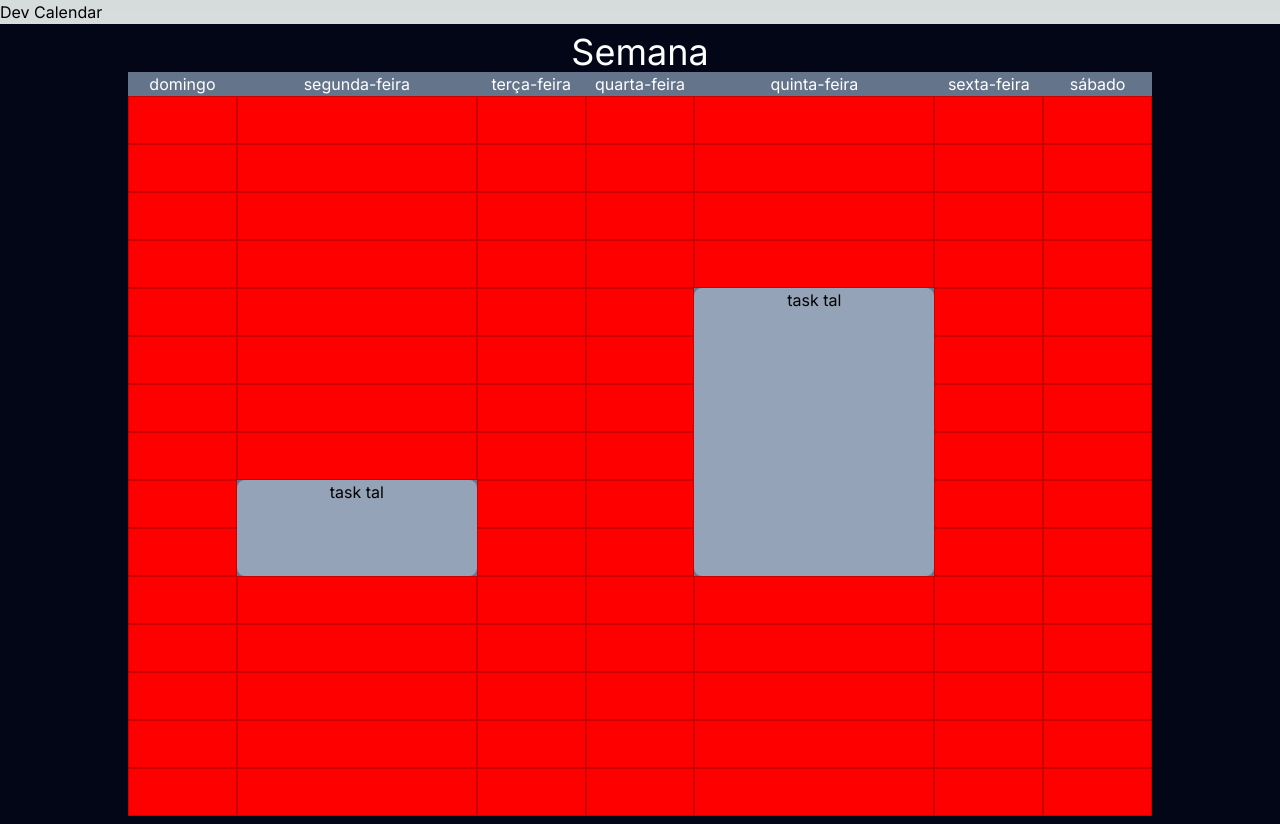
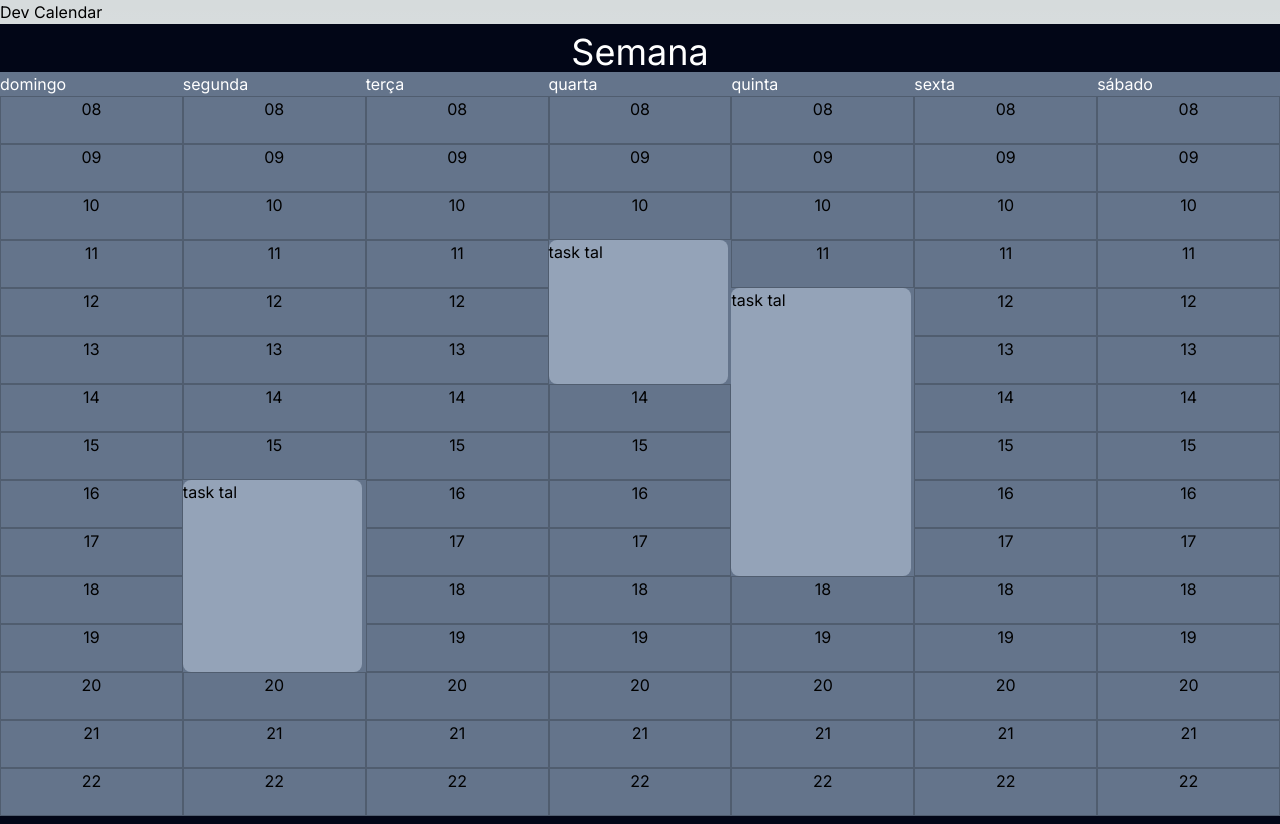
Before and after one commit to lfelipessilva/dev-calendar, a Next.js app: page / in a window 1280 px wide. Built offline with nearby package versions, Linux system fonts and the light colour scheme.

Commit message:
feature: now correctly render when event start in the middle of the hour

```diff
--- a/src/app/page.tsx
+++ b/src/app/page.tsx
@@ -10,14 +10,20 @@ import { CreateAvailableTimeModal } from "@/components/modals/CreateAvailableTim
 const stateEvent = [
   {
     id: 1,
-    start: new Date("May 8, 2023 16:00:00"),
-    end: new Date("May 8, 2023 18:00:00"),
+    start: new Date("May 8, 2023 16:30:00"),
+    end: new Date("May 8, 2023 20:00:00"),
     name: 'task tal'
   },
   {
     id: 2,
-    start: new Date("May 11, 2023 12:00:00"),
+    start: new Date("May 11, 2023 12:30:00"),
     end: new Date("May 11, 2023 18:00:00"),
+    name: 'task tal'
+  },
+  {
+    id: 3,
+    start: new Date("May 10, 2023 11:30:00"),
+    end: new Date("May 10, 2023 13:30:00"),
     name: 'task tal'
   }
 ]
@@ -70,14 +76,15 @@ export default function Home<NextPage>() {
   const handleDragEnter = (e: any, id: number) => {
     e.preventDefault();
     e.stopPropagation();
-    console.log(e);
     setDraggingEventId(id)
   };
+
   const handleDragLeave = (e: any) => {
     e.preventDefault();
     e.stopPropagation();
     e.target.style.backgroundColor = 'red'
   };
+
   const handleDragOver = (e: any, now: any) => {
     e.preventDefault();
     e.stopPropagation();
@@ -97,6 +104,7 @@ export default function Home<NextPage>() {
   const handleDrop = (e: any) => {
     e.preventDefault();
     e.stopPropagation();
+    setDraggingEventId({})
   };
 
   return (
@@ -111,30 +119,33 @@ export default function Home<NextPage>() {
         <div className="text-4xl">
           Semana
         </div>
-        <div className="flex w-4/5 justify-evenly">
+        <div className="grid grid-flow-col grid-cols-7 w-full justify-evenly">
           {days.map((day, dayIndex) => {
             return (
-              <div className="flex flex-col w-full justify-evenly text-center bg-slate-500" key={dayIndex}>
-                <div>{format(day, 'EEEE', { locale: ptBRLocale })}</div>
+              <div className="grid bg-slate-500" key={dayIndex}>
+                <div>{format(day, 'E', { locale: ptBRLocale })}</div>
                 {hours.map((hour, index) => {
                   const now = add(selectedWeek, { days: dayIndex, hours: hour })
-                  const [event] = events.filter(event => new Date(event.start) <= new Date(now) && new Date(event.end) > new Date(now))
+                  const [event] = events.filter(event => new Date(event.start) <= add(new Date(now), { minutes: 59 }) && sub(new Date(event.end), { minutes: 1 }) > new Date(now))
+                  const { isEventStart, isEventEnd, timeInElement } = findIfIsInEvent(event?.start, event?.end, now)
 
-                  const isEventStart = event && isEqual(new Date(event?.start), new Date(now))
-                  const isEventEnd = event && isEqual(new Date(event?.end), add(new Date(now), { hours: 1 }))
-
+                  const eventHeight = findEventHeight(isEventStart, isEventEnd, timeInElement)
                   if (event) {
                     return (
                       <div
                         key={index}
                         className={clsx(
-                          "w-60 h-12 bg-slate-400 text-black text-center",
+                          "w-[98%] h-12 bg-slate-400 text-black text-left",
+                          `h-${eventHeight}`,
                           isEventStart && 'rounded-t-lg',
-                          isEventEnd && 'rounded-b-lg'
+                          isEventEnd && 'rounded-b-lg',
+                          isEventStart && (eventHeight < 12) && `mt-${12 - eventHeight}`,
+                          isEventEnd && (eventHeight < 12) && `mb-${12 - eventHeight}`,
                         )}
                         draggable
                         onDragOver={e => handleDragOver(e, now)}
                         onDragEnter={e => handleDragEnter(e, event.id)}
+                        onDrop={e => handleDrop(e)}
                       >
                         {!!isEventStart && event?.name}
                       </div>
@@ -148,8 +159,9 @@ export default function Home<NextPage>() {
                       className="h-12 bg-slate-500 text-black text-center border border-black border-opacity-20"
                       onDragOver={e => handleDragOver(e, now)}
                       onDragLeave={e => handleDragLeave(e)}
-                      style={{ background: 'red' }}
-                    />
+                    >
+                      <p>{format(new Date(now), 'HH')}</p>
+                    </div>
                   )
 
                 })}
@@ -163,3 +175,38 @@ export default function Home<NextPage>() {
     </>
   );
 };
+
+const findEventHeight = (isStart: any, isEnd: any, inElementTime: any) => {
+  return inElementTime / 5
+}
+
+const findIfIsInEvent = (eventStart: any, eventEnd: any, now: any) => {
+  if (eventStart || eventEnd) {
+    let timeInElement
+    const diffToStart = differenceInMinutes(new Date(eventStart), new Date(now)) ?? 0
+    const diffToEnd = differenceInMinutes(new Date(eventEnd), new Date(now)) ?? 0
+    const isEventStart = format(new Date(eventStart), 'HH') === format(add(new Date(now), { minutes: 59 }), 'HH')|| (diffToStart > -60 && diffToStart > 0)
+    const isEventEnd = format(new Date(eventEnd), 'HH') === format(add(new Date(now), { minutes: 1 }), 'HH') || diffToEnd <= 60
+
+    console.log(isEventStart, diffToStart, new Date(now));
+    if (isEventEnd) {
+      timeInElement = Math.abs(diffToEnd)
+    }
+
+    if (isEventStart) {
+      timeInElement = Math.abs(diffToStart)
+    }
+
+    return {
+      isEventStart,
+      isEventEnd,
+      timeInElement
+    }
+  }
+
+  return {
+    isEventStart: false,
+    isEventEnd: false,
+    timeInElement: 0
+  }
+}
```
